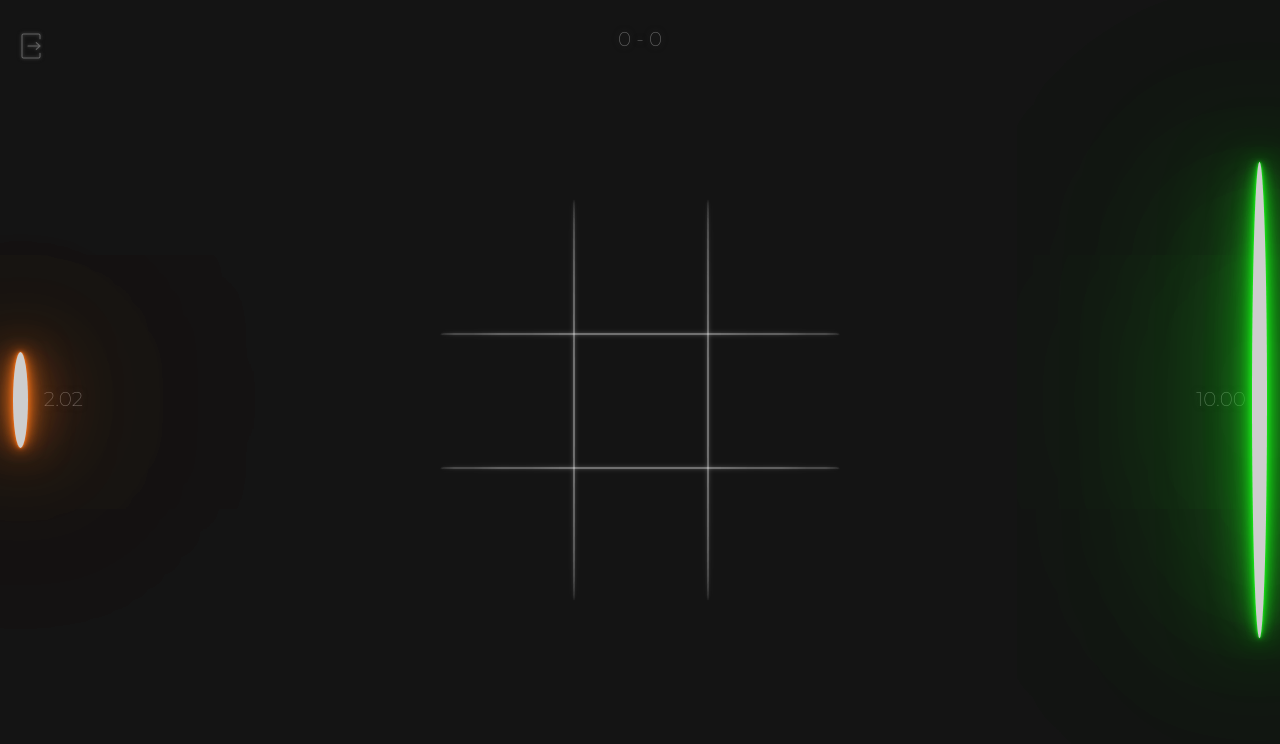
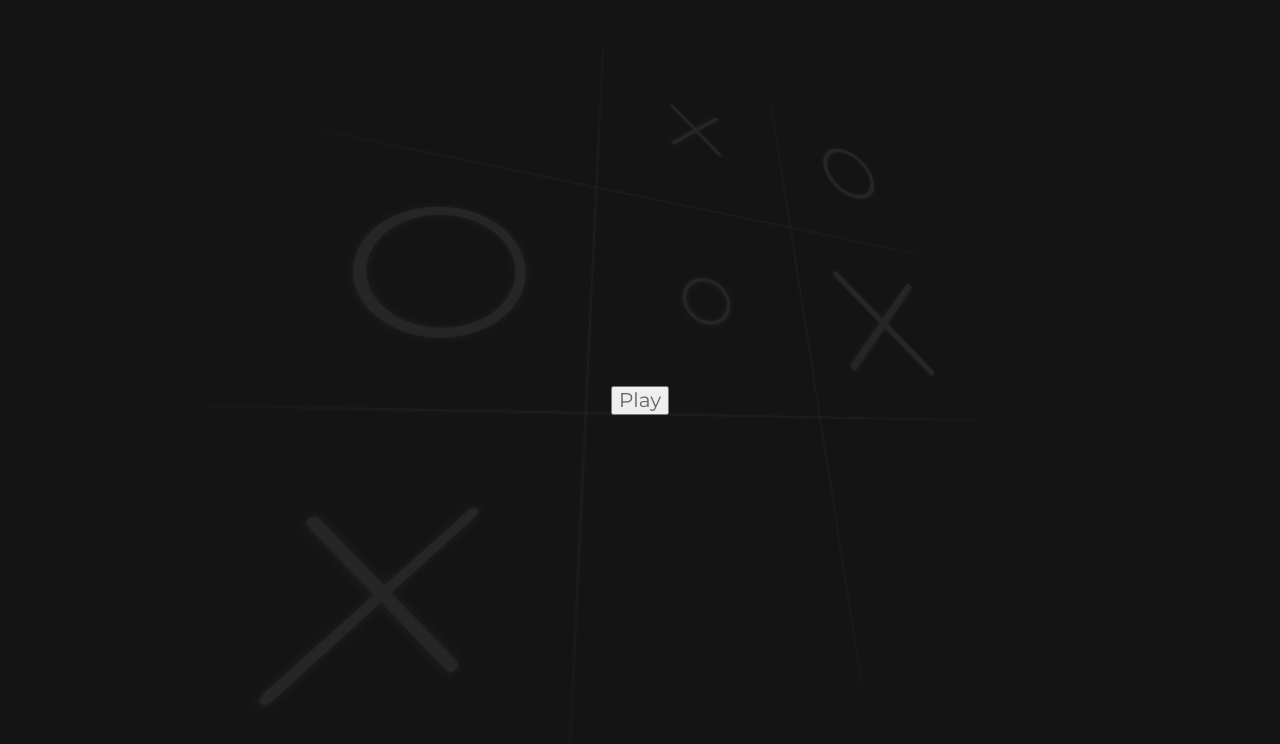
Before and after one commit to gvnlm/infinite-tic-tac-toe, a React (Vite) app in the folder frontend/: page / in a window 1280 px wide. Shown: the top 744 px of the page. Built offline with nearby package versions, Linux system fonts and the light colour scheme.

Commit message:
Add home page

```diff
--- /dev/null
+++ b/frontend/components/BackgroundGame.jsx
@@ -0,0 +1,32 @@
+import Grid from './Grid';
+import useGameLogic from '../hooks/useGameLogic';
+import GameStatus from '../constants/gameStatus';
+
+import '../styles/Game.css';
+
+// Infinite game played by AI, used as background of home screen
+const BackgroundGame = () => {
+  const { status, winningLine, cellValues, moveQueue, xIsNext, resettingCellIndex, reset } =
+    useGameLogic({ xIsAI: true, oIsAI: true, soundIsOn: false });
+
+  const handleReset = () => {
+    if (status != GameStatus.ONGOING) {
+      reset();
+    }
+  };
+
+  return (
+    <div className="background-game" onClick={handleReset}>
+      <Grid
+        cellValues={cellValues}
+        moveQueue={moveQueue}
+        onCellClickAt={() => {}}
+        xIsNext={xIsNext}
+        resettingCellIndex={resettingCellIndex}
+        winningLine={winningLine}
+      />
+    </div>
+  );
+};
+
+export default BackgroundGame;
--- a/frontend/components/Game.jsx
+++ b/frontend/components/Game.jsx
@@ -6,7 +6,7 @@ import Back from './icons/Back';
 
 import '../styles/Game.css';
 
-const Game = () => {
+const Game = ({ onClickHome }) => {
   const {
     xWins,
     oWins,
@@ -22,7 +22,7 @@ const Game = () => {
     resettingCellIndex,
     handleCellClickAt,
     reset,
-  } = useGameLogic();
+  } = useGameLogic({ xIsAI: false, oIsAI: false, soundIsOn: true });
 
   const handleReset = () => {
     if (status != GameStatus.ONGOING) {
@@ -35,7 +35,7 @@ const Game = () => {
       <div className="header">
         <div className="back-icon-wrapper">
           {/* Wrap to avoid transform stuttering when hovering over icon edge */}
-          <Back className="back-icon" />
+          <Back className="back-icon" onClick={onClickHome} />
         </div>
 
         <p>
--- /dev/null
+++ b/frontend/components/Home.jsx
@@ -0,0 +1,14 @@
+import BackgroundGame from '../components/BackgroundGame';
+
+import '../styles/Home.css';
+
+const Home = ({ onClickPlay }) => {
+  return (
+    <div className="home">
+      <BackgroundGame />
+      <button onClick={onClickPlay}>Play</button>
+    </div>
+  );
+};
+
+export default Home;
--- a/frontend/hooks/useGameLogic.js
+++ b/frontend/hooks/useGameLogic.js
@@ -10,8 +10,10 @@ const TIME_LIMIT = 10_000;
 const COUNTDOWN_INTERVAL = 20;
 // Slightly shorter than despawn animation duration (Cell.css) to ensure animation does not complete before timeout
 const RESETTING_CELL_DURATION = 180;
+// Minimum time AI takes per move
+const AI_THINK_TIME = 1000;
 
-const useGameLogic = () => {
+const useGameLogic = ({ xIsAI = false, oIsAI = false, soundIsOn = true }) => {
   const [xWins, setXWins] = useState(0);
   const [oWins, setOWins] = useState(0);
   const [status, setStatus] = useState(GameStatus.ONGOING);
@@ -56,12 +58,15 @@ const useGameLogic = () => {
     return () => clearTimeout(timeoutId);
   }, [xTimeRemaining, oTimeRemaining, xIsNext]);
 
-  // Let AI pick O's move
-  // useEffect(() => {
-  //   if (!xIsNext) {
-  //     handleCellClickAt(getBestMove(cellValues, moveQueue, xIsNext))();
-  //   }
-  // }, [xIsNext]);
+  // Let AI pick move
+  useEffect(() => {
+    if ((xIsAI && xIsNext) || (oIsAI && !xIsNext)) {
+      setTimeout(
+        () => handleCellClickAt(getBestMove(cellValues, moveQueue, xIsNext))(),
+        AI_THINK_TIME
+      );
+    }
+  }, [xIsNext]);
 
   const handleCellClickAt = (index) => () => {
     // If game over
@@ -74,7 +79,9 @@ const useGameLogic = () => {
       return;
     }
 
-    playNextShepardTone();
+    if (soundIsOn) {
+      playNextShepardTone();
+    }
 
     const newCellValues = [...cellValues];
     const newMoveQueue = [...moveQueue];
--- a/frontend/src/App.jsx
+++ b/frontend/src/App.jsx
@@ -1,11 +1,24 @@
+import { useState } from 'react';
+
 import Game from '../components/Game';
+import Home from '../components/Home';
 
 import '../styles/App.css';
 
 const App = () => {
+  const [isInGame, setIsInGame] = useState(false);
+
+  const handlePlayGame = () => {
+    setIsInGame(true);
+  };
+
+  const handleGoHome = () => {
+    setIsInGame(false);
+  };
+
   return (
     <div className="app">
-      <Game />
+      {isInGame ? <Game onClickHome={handleGoHome} /> : <Home onClickPlay={handlePlayGame} />}
     </div>
   );
 };
--- /dev/null
+++ b/frontend/styles/Home.css
@@ -0,0 +1,23 @@
+.home {
+  width: 100%;
+  height: 100%;
+  padding: 0 1%;
+  overflow: hidden;
+  display: flex;
+  justify-content: center;
+  align-items: center;
+  perspective: 200px;
+}
+
+.home .background-game {
+  position: absolute;
+  transform: rotateX(10deg) rotateY(10deg) translate(10%, -15%);
+  overflow: hidden;
+  z-index: -1;
+}
+
+.home .background-game .grid {
+  max-width: 100vw;
+  max-height: 100vh;
+  opacity: 0.1;
+}
```
